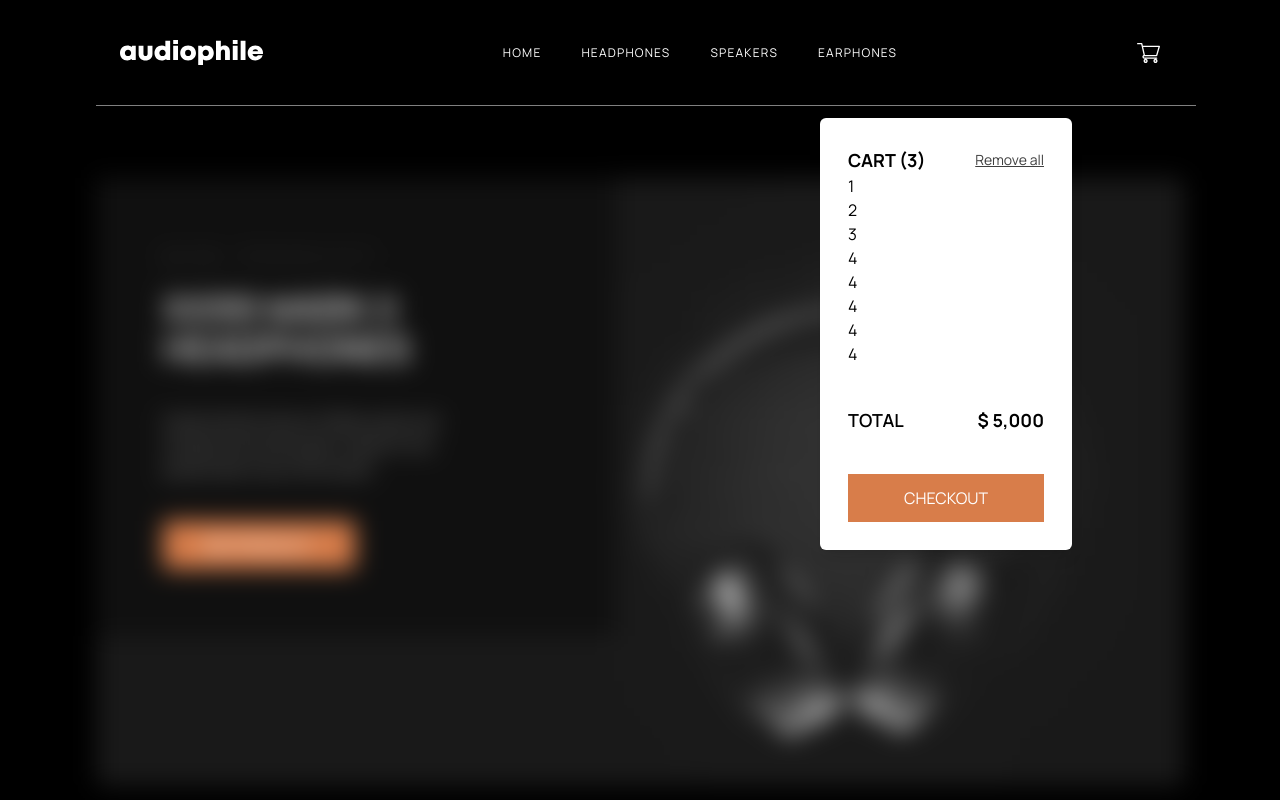
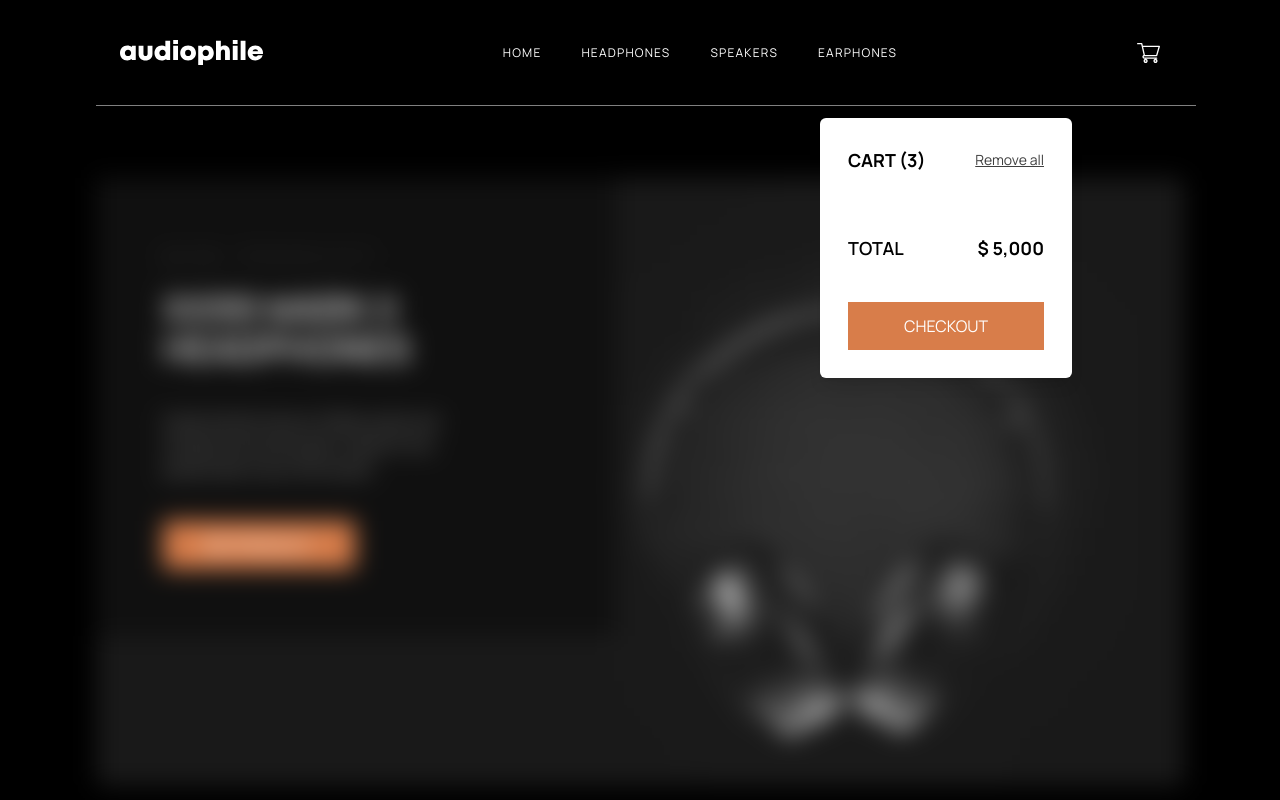
Before and after one commit to Guidotss/audiophile-ecommerce, a Next.js app: page / in a window 1280 px wide. Both pictures are taken after a click on the element 1148 px from the left and 52 px from the top of the page. Shown: the top 800 px of the page. Built offline with nearby package versions, Linux system fonts and the light colour scheme.

Commit message:
Agregando imagenes a cartmodal

```diff
--- a/src/components/cart/CartModal.tsx
+++ b/src/components/cart/CartModal.tsx
@@ -2,42 +2,32 @@
 import { useContext } from "react";
 import { CartContext } from "@/context";
 import Link from "next/link";
+import Image from "next/image";
 
 export const CartModal = () => {
 
-    const {} = useContext(CartContext);
+    const { cart } = useContext(CartContext);
+    console.log(cart);
 
   return (
-    <div className="flex flex-col p-7 bg-white text-black absolute right-52 mt-3 z-10 rounded-md 2xl:w-[350px] shadow-lg">
+    <div className="flex flex-col p-7 bg-white text-black absolute right-52 mt-3 z-40 rounded-md 2xl:w-[400px] shadow-lg">
         <div className="flex justify-between w-full gap-10">
             <h4 className="text-lg font-bold">CART (3)</h4>
             <button className="text-sm underline text-carbon_black opacity-[0.8]">Remove all</button>
         </div>
-        <ul>
-            <li>
-                1
-            </li>
-            <li>
-                2
-            </li>
-            <li>
-                3
-            </li>
-            <li>
-                4
-            </li>
-            <li>
-                4
-            </li>
-            <li>
-                4
-            </li>
-            <li>
-                4
-            </li>
-            <li>
-                4
-            </li>
+        <ul className="mt-5">
+            {cart.map((item) => (
+                <div key={item.id} className="flex mt-4 justify-between">
+                    <Image
+                        className="rounded-lg"
+                        src={`${item.categoryImage.desktop.split(".")[1]}.jpg`}
+                        alt={item.name}
+                        width={70}
+                        height={70}
+                    />
+                    <h5 className="text-sm w-[100px]">{ item.name }</h5>
+                </div>
+            ))}
         </ul>
         <div className="flex justify-between mt-10">
             <h4 className="text-carbon_blac text-lg  font-semibold">TOTAL</h4>
--- a/src/components/products/ProductBannerLeft.tsx
+++ b/src/components/products/ProductBannerLeft.tsx
@@ -20,24 +20,24 @@ export const ProductBannerLeft: FC<Props> = ({
   return (
     <div className="flex gap-16">
       <Image
-        className="rounded-md fadeIn"
+        className="rounded-md fadeIn -z-10"
         src={image}
         width={500}
         height={500}
         alt="headphones"
         loading="eager"
       />
-      <article className="flex flex-col justify-center w-3/4">
+      <article className="flex flex-col justify-center w-3/4 ">
         <h4 className="font-light text-cinnamon tracking-[10px] mb-5">
           NEW PRODUCT
         </h4>
         <h1 className="font-semibold text-5xl w-1/2 mb-10">{title}</h1>
-        <p className="text-carbon_black opacity-[0.8] w-[450px]">
+        <p className="text-carbon_black opacity-[0.8] w-[450px] z-0">
           {description}
         </p>
 
         <Link
-          className="bg-cinnamon px-10 py-4 w-[200px] mt-10 text-white hover:bg-peach transition-all"
+          className="bg-cinnamon px-10 py-4 w-[200px] mt-10 text-white hover:bg-peach transition-all z-10"
           href={`/${slug}`}
         >
           SEE PRODUCT
--- a/src/context/CartProvider.tsx
+++ b/src/context/CartProvider.tsx
@@ -2,6 +2,7 @@
 import { FC, useEffect, useReducer } from "react";
 import { CartContext, cartReducer } from ".";
 import { CartItem } from "@/interfaces";
+import { couldStartTrivia } from "typescript";
 
 interface CartProviderProps {
   children: React.ReactNode;
@@ -20,6 +21,7 @@ export const CartProvider: FC<CartProviderProps> = ({ children }) => {
 
   useEffect(() => {
     const cart = localStorage.getItem("cart");
+
     if (cart) {
       dispatch({
         type: "[CART] - Load products",
--- a/src/context/cartReducer.ts
+++ b/src/context/cartReducer.ts
@@ -78,7 +78,7 @@ export const cartReducer = (
     case "[CART] - Load products":
       return {
         ...state,
-        cart: action.payload
+        cart: action.payload as unknown as CartItem[]
       }
 
     default:
```
